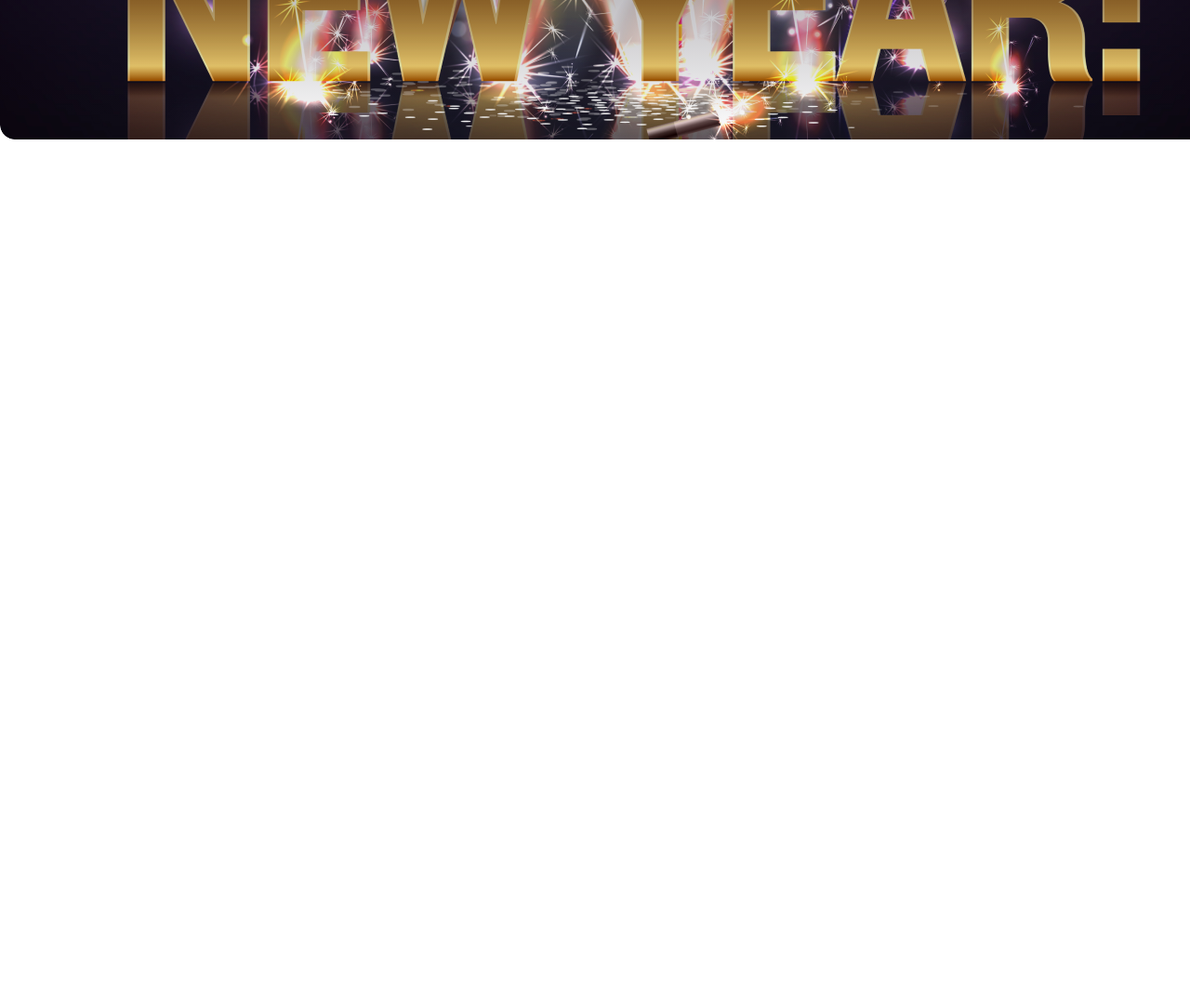
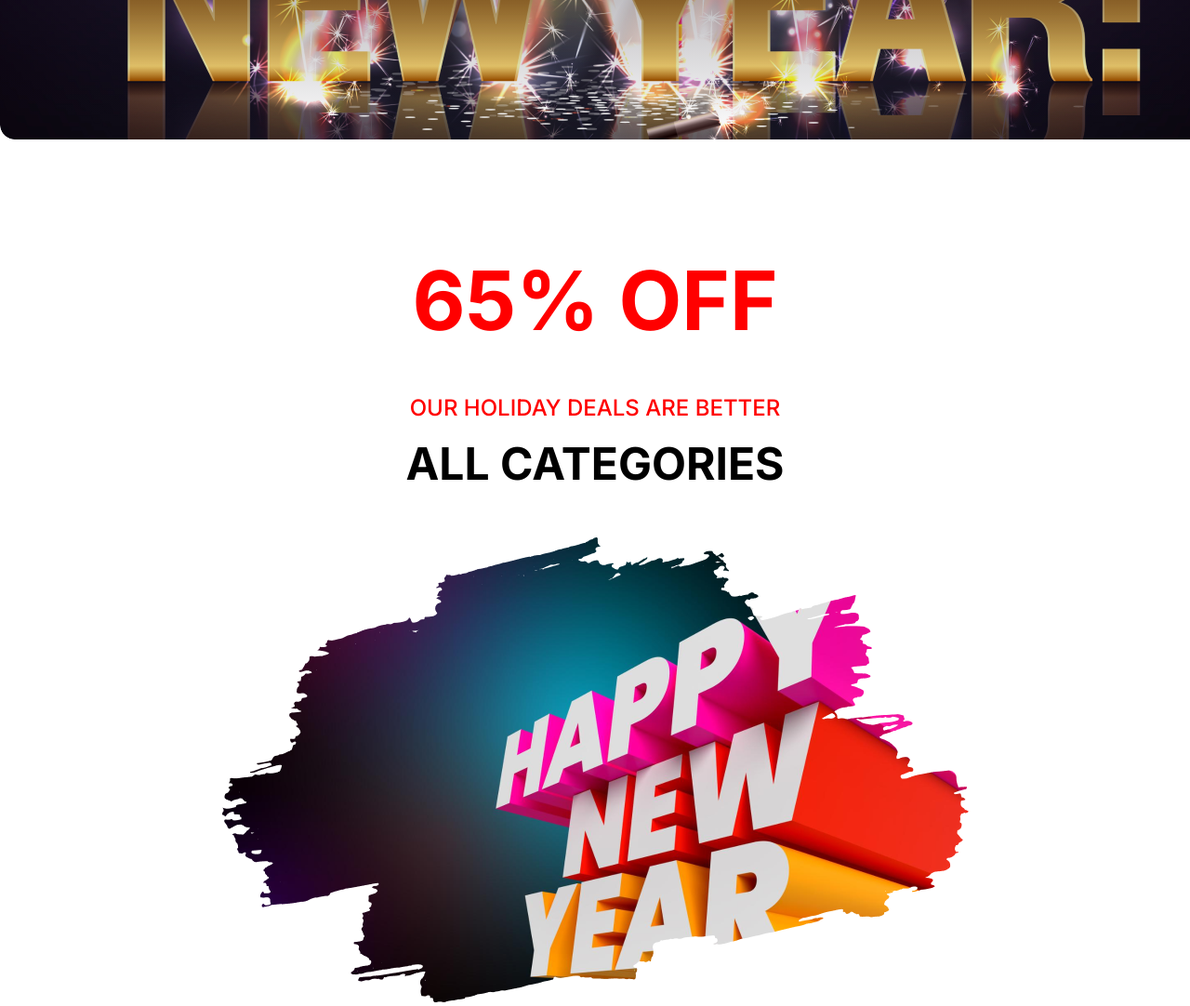
Before and after one commit to Oronno-Akter-Usha/assignment-1-new-year, a plain HTML site: page index.html in a window 1280 px wide. Shown: the part 500-1582 px from the top of the page at 93% size. Before the commit the page ends 800 px from the top, so only its background shows below. Drawn offline with Linux system fonts and the light colour scheme.

Commit message:
added off section

```diff
--- a/index.html
+++ b/index.html
@@ -17,6 +17,18 @@
             </div>
         </div>
     </header>
+    <main>
+        <div class="off-section">
+            <div class="off-section-text">
+                <h1 class="red-txt fi-700">65% OFF</h1>
+                <h6 class="red-txt fi-500">OUR HOLIDAY DEALS ARE BETTER</h6>
+                <h4 class="balck-txt fi-700">ALL CATEGORIES</h4>
+            </div>
+            <div class="off-section-img">
+                <img src="resources/New-Year-Photo.png" alt="">
+            </div>
+        </div>
+    </main>
 </body>
 
 </html>
--- a/styles/style.css
+++ b/styles/style.css
@@ -50,11 +50,9 @@
 .banner{
     width: 1320px;
     height: 600px;
-    margin-top: 50px;
-    margin-left: auto;
-    margin-right: auto;
+    /* margin: top left-right bottom */
+    margin: 50px auto 0px;
     background: linear-gradient(180deg, #070211 0%, rgba(7, 2, 17, 0.00) 100%), url('../resources/Banner-Image.png');
-    /* background-image: url('../resources/Banner-Image.png'); */
     border-radius: 16px;
 }
 .banner h5{
@@ -66,10 +64,31 @@
     font-size:72px;
     width: 632px;
     height: 190px;
-    margin: 16px;
+    margin: 16px auto 0px;
     text-align: center;
-    margin-left: auto;
-    margin-right: auto;
+}
 
+/* main section  */
+/* off section */
+.off-section-text h1{
+    font-size: 88px;
+    text-align: center;
+    margin-top: 120px;
+}
 
+.off-section-text h6{
+    font-size: 24px;
+    text-align: center;
+    margin-top: 48px;
 }
+.off-section-text h4{
+    font-size: 48px;
+    text-align: center;
+    margin-top: 16px;
+}
+
+.off-section-img{
+    width: 803px;
+    height: 500px;
+    margin: 50px auto 0px;
+}
```
